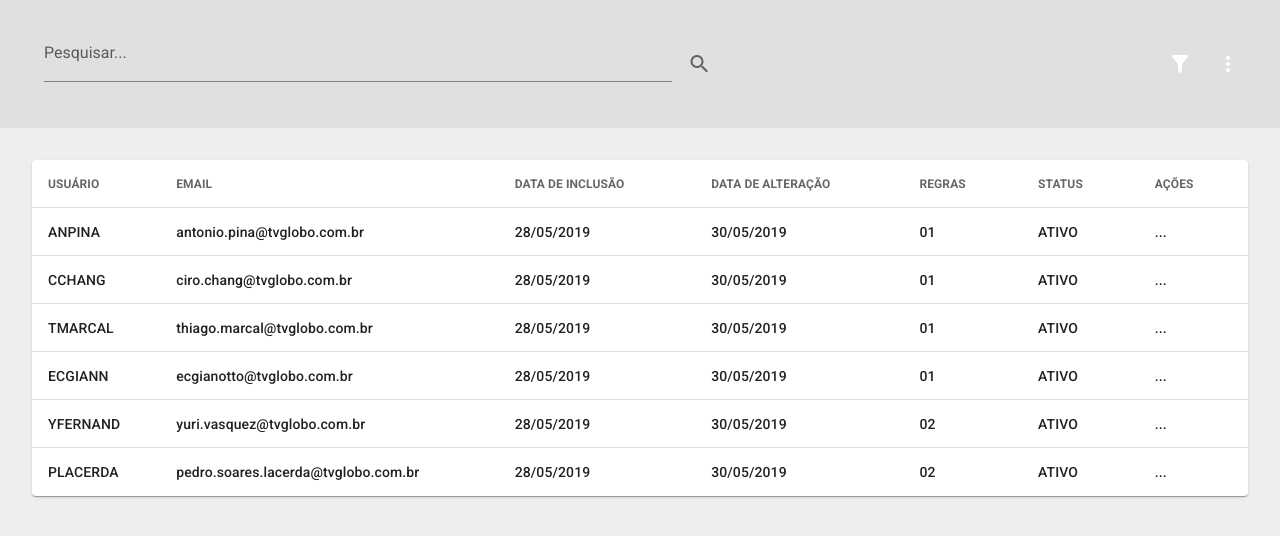
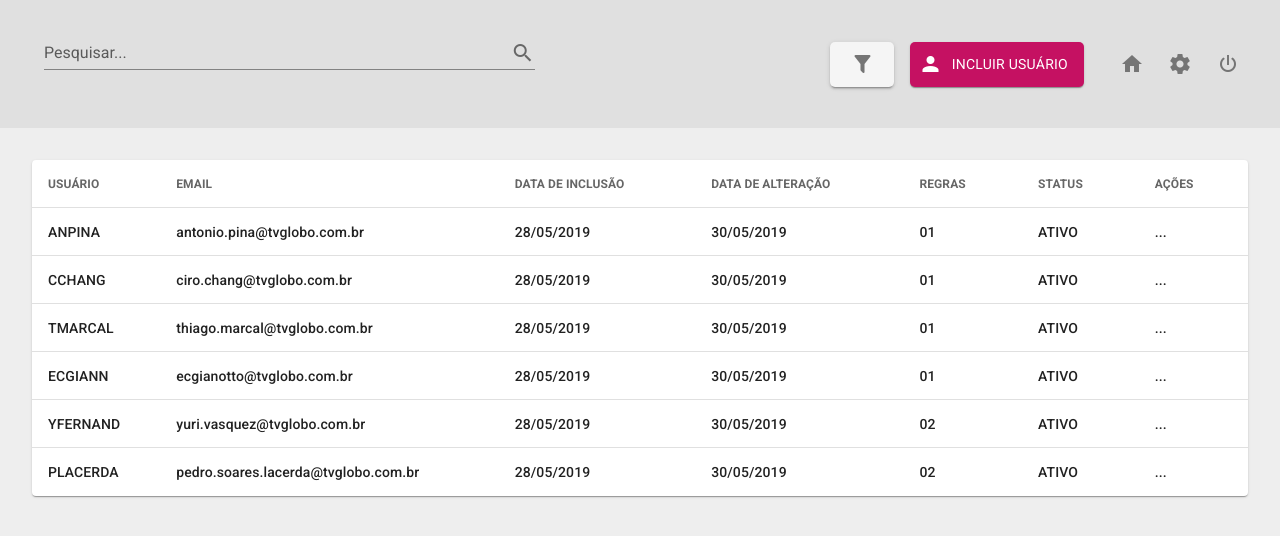
Before and after one commit to jpcanto/prova-globo, a Vue app: page / in a window 1280 px wide. Shown: the top 536 px of the page. Built offline with nearby package versions, Linux system fonts and the light colour scheme.

Commit message:
style: buttons layout adjustment

```diff
--- a/src/components/Header.vue
+++ b/src/components/Header.vue
@@ -1,26 +1,38 @@
 <template>
   <v-main>
     <v-app-bar color="grey lighten-2" dark prominent flat>
-      <v-container class="ma-0" fill-height fluid>
+      <v-container class="ma-0 align-center" fill-height fluid>
         <template>
           <v-text-field
             v-model="search"
             light
-            full-width
             label="Pesquisar..."
             class="mx-4"
-          ></v-text-field>
-          <v-icon color="grey darken-2" @click="setFilters">mdi-magnify</v-icon>
+            append-icon="mdi-magnify"
+            @click:append="setFilters"
+          >
+          </v-text-field>
         </template>
 
         <v-spacer></v-spacer>
 
-        <v-btn icon @click.stop="drawer = !drawer">
-          <v-icon>mdi-filter</v-icon>
+        <v-btn light @click.stop="drawer = !drawer" class="btn mr-4">
+          <v-icon color="grey darken-1">mdi-filter</v-icon>
+        </v-btn>
+
+        <v-btn elevation="1" tile color="pink accent-4" class="btn user-btn text-body-2 pl-0 mr-6">
+          <v-icon class="ma-2">mdi-account </v-icon>
+          INCLUIR USUÁRIO
         </v-btn>
 
         <v-btn icon>
-          <v-icon>mdi-dots-vertical</v-icon>
+          <v-icon color="grey darken-1">mdi-home</v-icon>
+        </v-btn>
+        <v-btn icon>
+          <v-icon color="grey darken-1">mdi-cog</v-icon>
+        </v-btn>
+        <v-btn icon>
+          <v-icon color="grey darken-1">mdi-power</v-icon>
         </v-btn>
       </v-container>
     </v-app-bar>
@@ -44,7 +56,7 @@
             <v-list-item-title>ATIVOS E INATIVOS</v-list-item-title>
           </v-list-item>
 
-          <v-btn x-large outlined color="pink accent-2">APLICAR</v-btn>
+          <v-btn x-large outlined color="pink accent-4">APLICAR</v-btn>
         </v-list-item-group>
       </v-list>
     </v-navigation-drawer>
@@ -70,3 +82,14 @@ export default {
   }
 };
 </script>
+
+<style lang="scss" scoped>
+.v-text-field {
+  max-width: 50vw;
+}
+.btn {
+  border-radius: 5px;
+  height: 45px !important;
+  width: fit-content;
+}
+</style>
```
